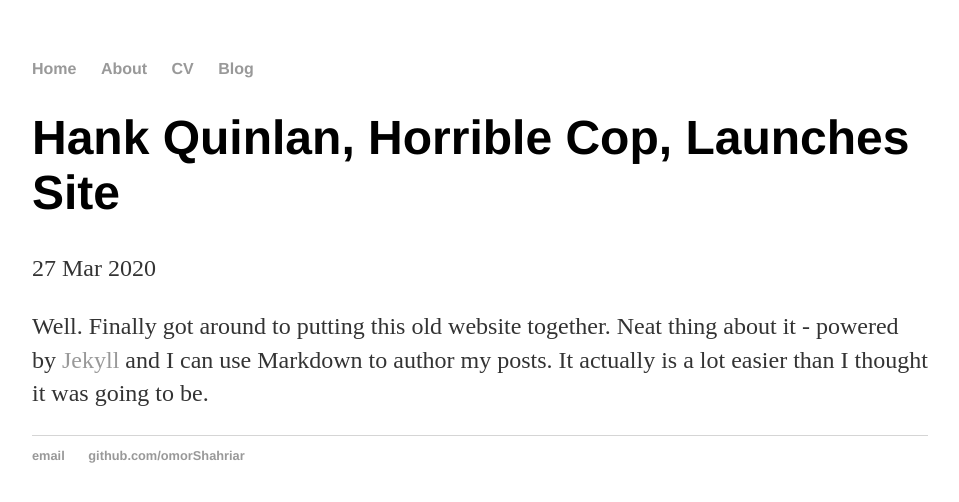
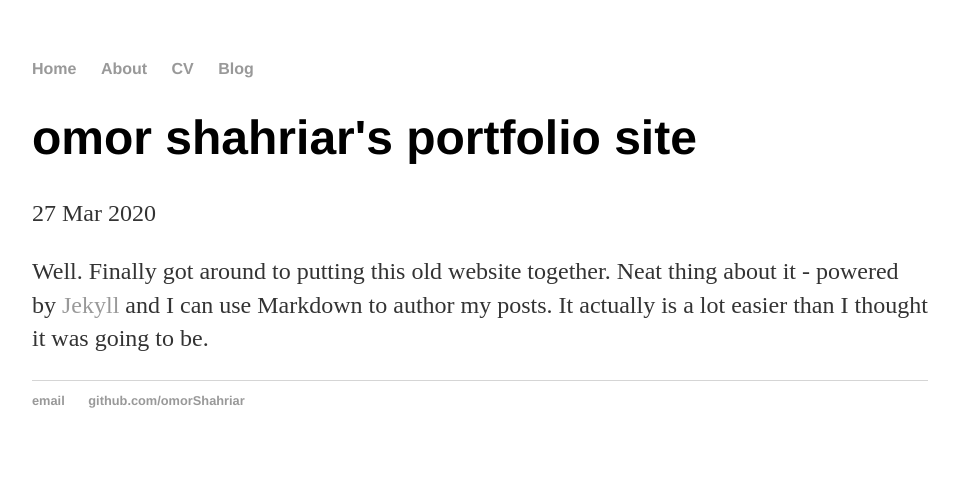
Before and after one commit to omorShahriar/omorshahriar.github.io, a Jekyll site: the page built from _posts/2020-03-27-omor-shahriar's-portfolio.md, in a window 1280 px wide. Shown: the top 502 px of the page, without its empty margins (160-1119 px from the left). Built offline with Jekyll 4.4.1, drawn with Linux system fonts in a browser that asks for light colours.

Commit message:
Update 2020-03-27-omor-shahriar's-portfolio.md

```diff
--- a/_posts/2020-03-27-omor-shahriar's-portfolio.md
+++ b/_posts/2020-03-27-omor-shahriar's-portfolio.md
@@ -1,6 +1,6 @@
 ---
 layout: post
-title: "Hank Quinlan, Horrible Cop, Launches Site"
+title: "omor shahriar's portfolio site"
 date: 2020-03-27
 ---
 
```
